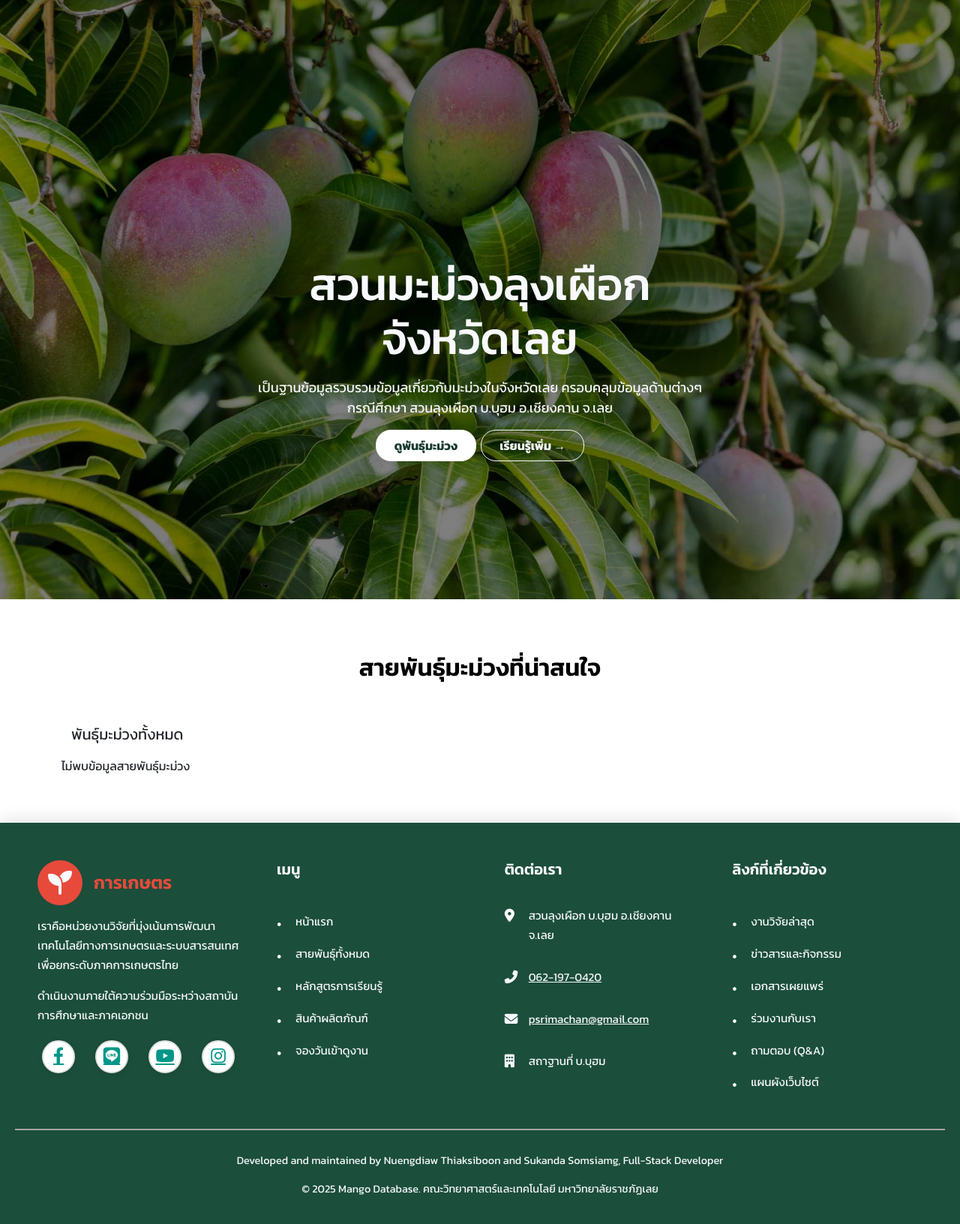
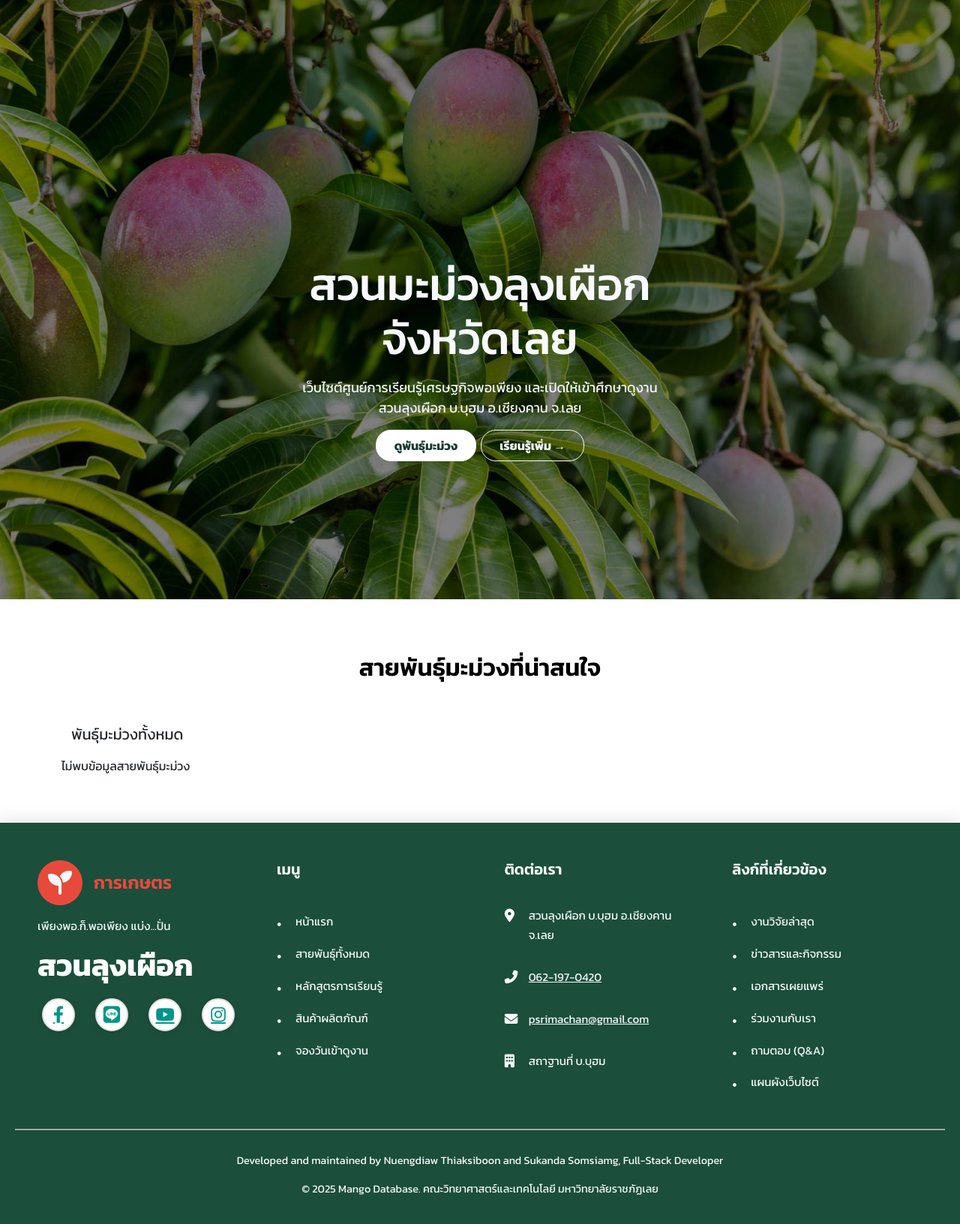
Before and after one commit to Nanomamama/mango__db, a PHP site: page / in a window 1280 px wide. Shown: the part 81-1713 px from the top of the page at 75% size. Run offline with PHP 8.4, Linux system fonts and the light colour scheme; data that the repository does not hold is empty.

Commit message:
แก้คำให้ถูกต้องทุกหน้า

```diff
--- a/user/checkout.php
+++ b/user/checkout.php
@@ -64,7 +64,7 @@
                     <input type="text" class="form-control" id="postal-code" name="postal_code" required>
                 </div>
 
-                <h4>วิธีการชำระเงิน</h4>
+                <h4>วิธีชำระเงิน</h4>
                 <div class="mb-3">
                     <div class="form-check">
                         <input class="form-check-input" type="radio" name="payment_method" id="payment-bank" value="bank" required>
@@ -98,7 +98,7 @@
                 </div>
                 <!-- เพิ่มโค้ด QR Payment -->
                 <div id="qr-payment" class="text-center mt-4" style="display: none;">
-                    <h5>📱 สแกนเพื่อชำระเงิน (PromptPay)</h5>
+                    <h5>สแกนเพื่อชำระเงิน (PromptPay)</h5>
                     <img id="promptpay-qr" alt="PromptPay QR Code" style="width: 250px; height: 250px;">
                     <p class="mt-2" style="color: green;">โปรดชำระเงินให้ตรงยอด และแนบสลิปในขั้นตอนถัดไป</p>
                 </div>
--- a/user/footer.php
+++ b/user/footer.php
@@ -243,8 +243,8 @@
                     </div>
                     <div class="logo-text">การเกษตร</div>
                 </div>
-                <p>เราคือหน่วยงานวิจัยที่มุ่งเน้นการพัฒนาเทคโนโลยีทางการเกษตรและระบบสารสนเทศเพื่อยกระดับภาคการเกษตรไทย</p>
-                <p>ดำเนินงานภายใต้ความร่วมมือระหว่างสถาบันการศึกษาและภาคเอกชน</p>
+                <p>เพียงพอ.ก็.พอเพียง แบ่ง...ปั่น</p>
+                <h1><strong>สวนลุงเผือก</strong></h1>
 
                 <div class="social-links">
                     <a href="https://www.facebook.com/lungphuakgarden" target="_blank" class="social-fb" title="Facebook">
--- a/user/index.php
+++ b/user/index.php
@@ -214,9 +214,9 @@
     <div class="hero text-center">
         <div class="hero-contact">
             <h1>สวนมะม่วงลุงเผือก<br />จังหวัดเลย</h1>
-            <p>เป็นฐานข้อมูลรวบรวมข้อมูลเกี่ยวกับมะม่วงในจังหวัดเลย ครอบคลุมข้อมูลด้านต่างๆ
+            <p>เว็บไซต์ศูนย์การเรียนรู้เศรษฐกิจพอเพียง และเปิดให้เข้าศึกษาดูงาน
                 <br>
-                <samp>กรณีศึกษา สวนลุงเผือก บ.บุฮม อ.เชียงคาน จ.เลย</samp>
+                <samp> สวนลุงเผือก บ.บุฮม อ.เชียงคาน จ.เลย</samp>
             </p>
             <div class="button-2">
                 <a href="../user/mango_varieties.php" class="btn cta-button bg-white"style="color:rgb(20, 58, 44);">ดูพันธุ์มะม่วง</a>
--- a/user/mango_varieties.php
+++ b/user/mango_varieties.php
@@ -101,7 +101,7 @@
     <?php include 'navbar.php'; ?>
     <div class="container py-5">
         <br>
-        <h2 class="text-center mb-4 mt-5">สายพันธุ์มะม่วง ในจังหวัดเลย</h2>
+        <h2 class="text-center mb-4 mt-5">สายพันธุ์มะม่วงของเรา</h2>
         <br>
         <div class="mb-4 d-flex justify-content-center">
             <div class="input-group" style="max-width: 500px;">
--- a/user/order_status.php
+++ b/user/order_status.php
@@ -12,7 +12,7 @@
 <link href="https://cdn.jsdelivr.net/npm/bootstrap@5.3.0/dist/css/bootstrap.min.css" rel="stylesheet">
 
 <div class="container py-4" style="max-width: 700px;">
-    <h2 class="text-center mb-4">📦 ตรวจสอบสถานะคำสั่งซื้อ</h2>
+    <h2 class="text-center mb-4">ตรวจสอบสถานะคำสั่งซื้อ</h2>
     <p class="text-center text-muted">กรอกหมายเลขคำสั่งซื้อของคุณเพื่อดูสถานะ</p>
 
     <div class="input-group mb-3">
--- a/user/products.php
+++ b/user/products.php
@@ -64,7 +64,7 @@
                 <div class="container mt-4 text-center">
 
                     <br>
-                    <h1>📦 สินค้าผลิตภัณฑ์แปรรูป</h1>
+                    <h1>สินค้าผลิตภัณฑ์</h1>
                     <a href="order_status.php" class="btn btn-info mb-3">ติดตามสินค้า</a>
                     <a href="cart.php" class="btn btn-primary mb-3"> ไปที่ตะกร้าสินค้า</a>
                     <input type="text" id="searchInput" class="form-control mb-3" placeholder=" ค้นหาสินค้า...">
```
Also changed, not shown: user/cart.php (+4 -4 lines).
